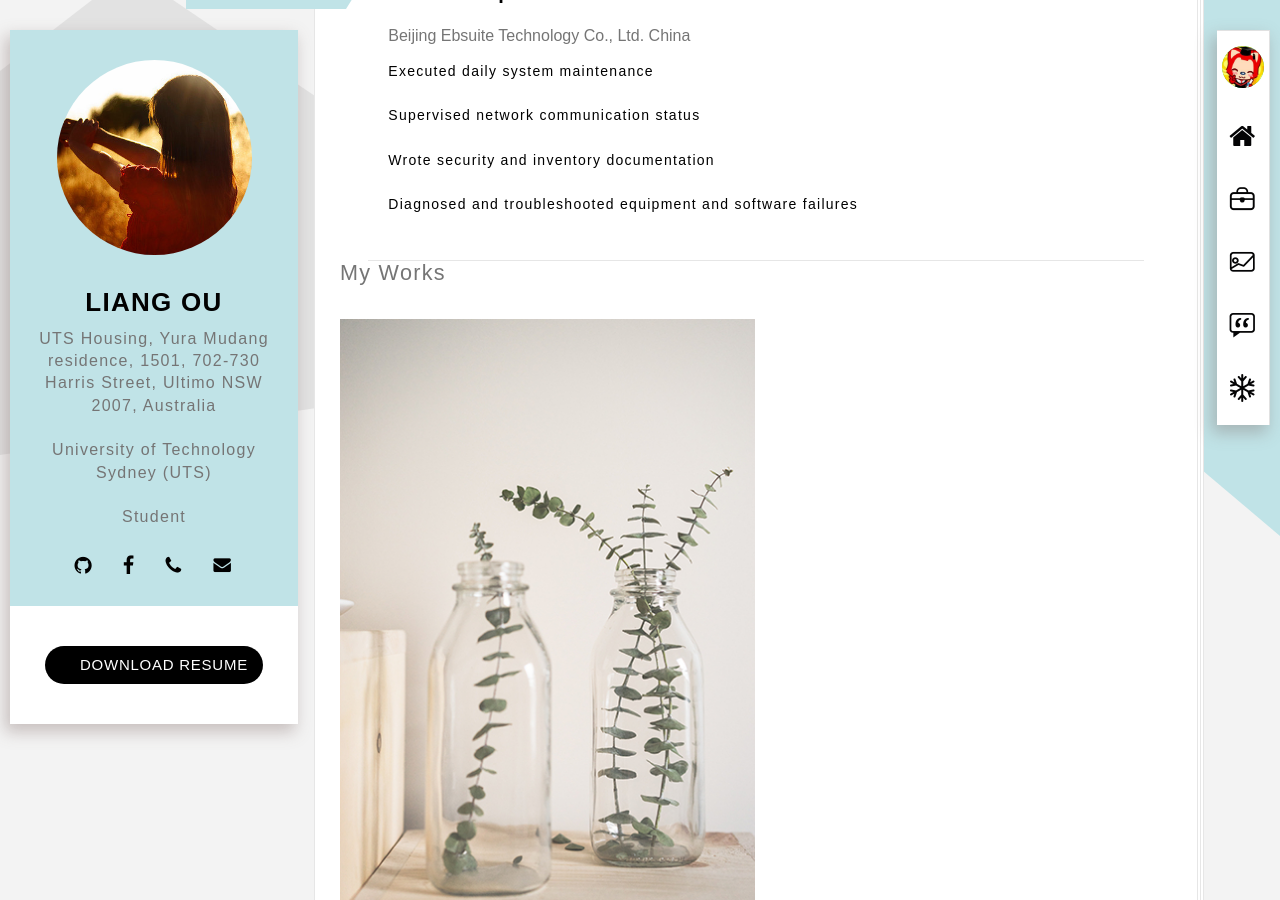
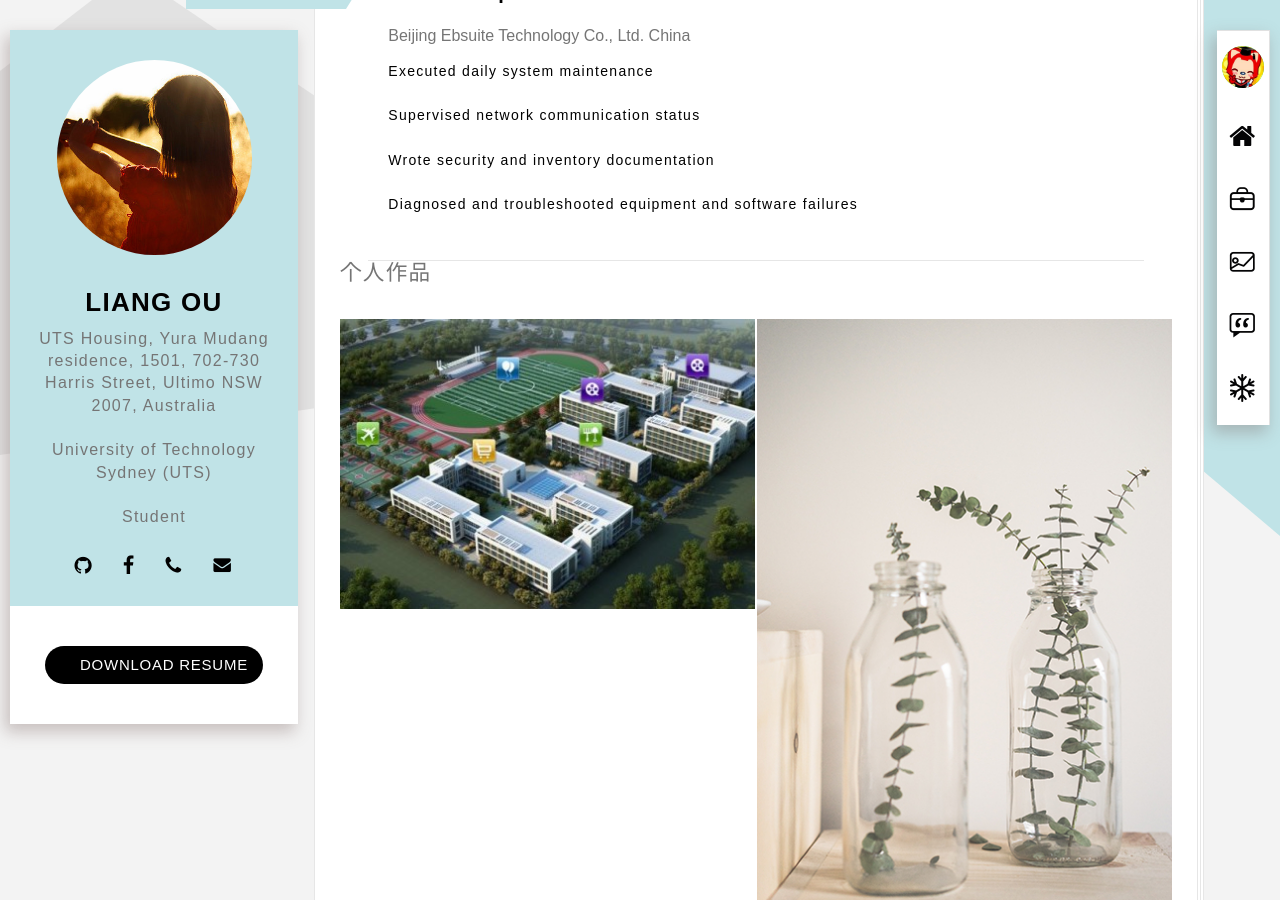
Before and after one commit to ouliang0128/Liang_HomePage, a Jekyll site: the page built from index.html, in a window 1280 px wide and 900 px high, scrolled down 1370 px. Built offline with Jekyll 4.4.1, drawn with Linux system fonts in a browser that asks for light colours; some web fonts are replaced.

Commit message:
version10

```diff
--- a/_includes/resumer_06-personal_project.html
+++ b/_includes/resumer_06-personal_project.html
@@ -1,22 +1,26 @@
 <section class="section" id="personal_project">
-    <h2 class="title-thin text-muted">My Works</h2>
+    <h2 class="title-thin text-muted">个人作品</h2>
     <div class="pf-wrap">
         <div class="pf-grid">
 
-        <div class="pf-grid-sizer"></div><!-- used for sizing -->
+            <div class="pf-grid-sizer"></div><!-- used for sizing -->
 
-            <div class="pf-grid-item design">
+            <div class="pf-grid-item photography">
                 <div class="project">
                     <figure class="portfolio-figure">
-                        <img src="{{ '/styles/img/portfolio/prj-02.jpg' | prepend: site.baseurl }}" alt="">
+                        <img src="{{ '/styles/img/portfolio/ibms.jpg' | prepend: site.baseurl }}" alt="">
                     </figure>
-                <div class="portfolio-caption text-center">
-                <div class="valign-table">
-                     <div class="valign-cell">
-                                <h2 class="text-upper">Flight Visualization</h2>
-                     </div>
-                </div><!-- .pf-grid-item -->
-            <div class="pf-grid-item photography">
+                    <div class="portfolio-caption text-center">
+                        <div class="valign-table">
+                            <div class="valign-cell">
+                                <h2 class="text-upper">智能楼宇管理系统</h2>
+                                <p>基于数据采集模型的智能楼宇管理系统，支持SNMP,Modbus,电总, OPC等协议。</p>
+                                <a href="#pf-popup-1" class="pf-btn-view btn btn-primary">详情</a>
+                            </div>
+                        </div>
+                    </div>
+
+                </div>
                 <div id="pf-popup-1" class="pf-popup clearfix">
                     <div class="pf-popup-col1">
                         <div class="pf-popup-media" style="background-image: url({{ '/styles/img/portfolio/ibms.jpg' | prepend: site.baseurl }}); background-repeat: no-repeat;background-size: cover;">
@@ -25,13 +29,13 @@
 
                     <div class="pf-popup-col2">
                         <div class="pf-popup-info clear-mrg">
-                            <h2 class="text-upper">Flight Visualization</h2>
+                            <h2 class="text-upper">智能楼宇管理系统</h2>
                             <p class="text-muted"><strong>design / development</strong></p>
                             <dl class="dl-horizontal">
-                                <dt>Demo:</dt>
-                                <dd><a href="https://ouliang0128.github.io/DVVA_ASS2/">Demo</a></dd>
+                                <dt>Demo展示地址:</dt>
+                                <dd><a href="https://gitee.com/xiaodan_yu/resume.io">Demo</a></dd>
                             </dl>
-                            <p>Visualize flight data in a Geospacial Graph</p>
+                            <p>基于数据采集模型的智能楼宇管理系统，支持SNMP,Modbus,电总, OPC等协议。</p>
                         </div><!-- .pf-popup-info -->
 
                     </div><!-- .pf-popup-col2 -->
@@ -47,26 +51,31 @@
                     <div class="portfolio-caption text-center">
                         <div class="valign-table">
                             <div class="valign-cell">
-                                <h2 class="text-upper">Social Network Visualization</h2>
-                </div>
-            </div><!-- .pf-grid-item -->
-
-            <div class="pf-grid-item photography">
-                <div class="project">
-                    <figure class="portfolio-figure">
-                        <img src="{{ '/styles/img/portfolio/ai.jpg' | prepend: site.baseurl }}" alt="">
-                    </figure>
-
-                    <div class="portfolio-caption text-center">
-                        <div class="valign-table">
-                            <div class="valign-cell">
-                                <h2 class="text-upper">股票预测模型</h2>
-                                <p>基于AI的股票预测模型</p>
+                                <h2 class="text-upper">Jekyll 简历模板</h2>
+                                <p>基于Jekyll的简历模板，托管在码云。记得给个赞哦！</p>
+                                <a href="https://gitee.com/xiaodan_yu/resume.io" class="pf-btn-view btn btn-primary" target="_blank">详情</a>
                             </div>
                         </div>
                     </div>
                 </div>
             </div><!-- .pf-grid-item -->
+
+            <!--<div class="pf-grid-item photography">-->
+                <!--<div class="project">-->
+                    <!--<figure class="portfolio-figure">-->
+                        <!--<img src="{{ '/styles/img/portfolio/ai.jpg' | prepend: site.baseurl }}" alt="">-->
+                    <!--</figure>-->
+
+                    <!--<div class="portfolio-caption text-center">-->
+                        <!--<div class="valign-table">-->
+                            <!--<div class="valign-cell">-->
+                                <!--<h2 class="text-upper">股票预测模型</h2>-->
+                                <!--<p>基于AI的股票预测模型</p>-->
+                            <!--</div>-->
+                        <!--</div>-->
+                    <!--</div>-->
+                <!--</div>-->
+            <!--</div>&lt;!&ndash; .pf-grid-item &ndash;&gt;-->
         </div>
     </div>
 </section><!-- .section -->
```
